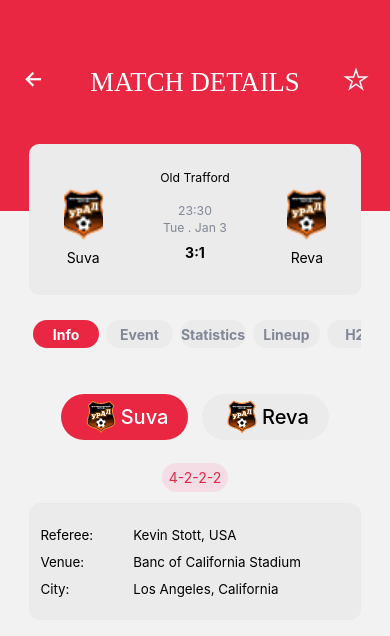
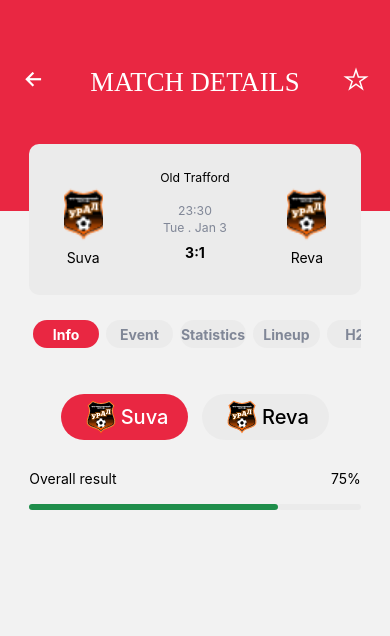
Before and after one commit to nitinjaipur/FootSkore, a React Native app: screen /MatchDetail in a window 390 px wide. Shown: the top 636 px of the page. Built offline with nearby package versions, Linux system fonts and the light colour scheme.

Commit message:
added SimpleProgressBar component, date 04/08/2023

```diff
--- a/src/components/card/matchStaticsDetailCard.js
+++ b/src/components/card/matchStaticsDetailCard.js
@@ -5,20 +5,23 @@ import { themeDefault } from '../../theme/index';
 
 const style = StyleSheet.create({
   main: {
-    height: '20%',
+    height: '90%',
     width: '100%',
     borderRadius: s(10),
     backgroundColor: themeDefault.colors.lightGray,
     padding: s(10),
     flexDirection: 'row',
-    alignItems: 'center'
+    alignItems: 'center',
   },
   key: {
-    width: '30%',
-    rowGap: s(10)
+    width: '40%',
+    rowGap: s(14)
   },
   value: {
-    rowGap: s(10)
+    rowGap: s(10),
+    flex: 1,
+    alignItems: 'flex-end',
+    rowGap: s(14)
   },
   text: {
     fontSize: s(12)
@@ -29,14 +32,40 @@ const MatchStaticsDetailCard = () => {
   return (
     <View style={style.main}>
       <View style={style.key}>
-        <Text style={style.text}>Referee:</Text>
-        <Text style={style.text}>Venue:</Text>
-        <Text style={style.text}>City:</Text>
+        <Text style={style.text}>Shots on Goal</Text>
+        <Text style={style.text}>Shots off Goal</Text>
+        <Text style={style.text}>Shots outsidebox</Text>
+        <Text style={style.text}>Total Shots</Text>
+        <Text style={style.text}>Total Shots</Text>
+        <Text style={style.text}>Blocked Shots</Text>
+        <Text style={style.text}>Fouls</Text>
+        <Text style={style.text}>Corner Kicks</Text>
+        <Text style={style.text}>Offside</Text>
+        <Text style={style.text}>Ball Possession</Text>
+        <Text style={style.text}>Yellow Cards</Text>
+        <Text style={style.text}>Red Card</Text>
+        <Text style={style.text}>Golkeeper Saves</Text>
+        <Text style={style.text}>Total passes</Text>
+        <Text style={style.text}>Passes accurate</Text>
+        <Text style={style.text}>Passes %</Text>
       </View>
       <View style={style.value}>
-        <Text style={style.text}>Kevin Stott, USA</Text>
-        <Text style={style.text}>Banc of California Stadium</Text>
-        <Text style={style.text}>Los Angeles, California</Text>
+        <Text style={style.text}>0</Text>
+        <Text style={style.text}>5</Text>
+        <Text style={style.text}>1</Text>
+        <Text style={style.text}>0</Text>
+        <Text style={style.text}>0</Text>
+        <Text style={style.text}>0</Text>
+        <Text style={style.text}>0</Text>
+        <Text style={style.text}>5</Text>
+        <Text style={style.text}>1</Text>
+        <Text style={style.text}>0</Text>
+        <Text style={style.text}>0</Text>
+        <Text style={style.text}>0</Text>
+        <Text style={style.text}>1</Text>
+        <Text style={style.text}>0</Text>
+        <Text style={style.text}>0</Text>
+        <Text style={style.text}>0</Text>
       </View>
     </View>
   );
--- a/src/components/index.js
+++ b/src/components/index.js
@@ -18,5 +18,6 @@ import { MatchTeamCard } from './card/matchTeamCard';
 import { MatchLineupScoreCard } from './card/matchLineupScoreCard';
 import { MatchLineupDetailCard } from './card/matchLineupDetailCard';
 import { MatchStaticsDetailCard } from './card/matchStaticsDetailCard';
+import { SimpleProgressBar } from './progressBars/simpleProgressBar';
 
-export { SolidButton, HollowButton, InfoInput, PasswordInput, DisabledButton, FixtureDetailCard, SearchBox, FixtureCard, TeamCard, LiveCard, LeagueCard, InfoCard, InfoCoachCard, PlayerCard, StandingCard, MatchHeaderCard, MatchInfoCard, MatchInfoLeagueCard, MatchEventCard, MatchTeamCard, MatchLineupScoreCard, MatchLineupDetailCard, MatchStaticsDetailCard };
+export { SolidButton, HollowButton, InfoInput, PasswordInput, DisabledButton, FixtureDetailCard, SearchBox, FixtureCard, TeamCard, LiveCard, LeagueCard, InfoCard, InfoCoachCard, PlayerCard, StandingCard, MatchHeaderCard, MatchInfoCard, MatchInfoLeagueCard, MatchEventCard, MatchTeamCard, MatchLineupScoreCard, MatchLineupDetailCard, MatchStaticsDetailCard, SimpleProgressBar };
--- /dev/null
+++ b/src/components/progressBars/simpleProgressBar.js
@@ -0,0 +1,51 @@
+import React from 'react';
+import { View, Text, StyleSheet } from 'react-native';
+import {s, vs, ms, mvs} from 'react-native-size-matters';
+import { themeDefault } from '../../theme/index';
+
+var x = 75;
+
+const style = StyleSheet.create({
+  main: {
+    height: '10%',
+    justifyContent: 'space-between'
+  },
+  text: {
+    flex: 1,
+    flexDirection: 'row',
+    justifyContent: 'space-between',
+    alignItems: 'center'
+  },
+  bottom: {
+    flexDirection: 'row',
+  },
+  left: {
+    borderWidth: s(3),
+    borderRadius: s(5),
+    width: `${x}%`,
+    borderColor: themeDefault.colors.green,
+  },
+  right: {
+    borderWidth: s(3),
+    borderRadius: s(5),
+    width: `${100-x}%`,
+    borderColor: themeDefault.colors.lightGray
+  }
+});
+
+const SimpleProgressBar = () => {
+  return(
+    <View style={style.main}>
+      <View style={style.text}>
+        <Text>Overall result</Text>
+        <Text>{x}%</Text>
+      </View>
+      <View style={style.bottom}>
+        <View style={style.left}></View>
+        <View style={style.right}></View>
+      </View>
+    </View>
+  );
+}
+
+export { SimpleProgressBar };
--- a/src/screens/matchDetailScreens/matchDetail.js
+++ b/src/screens/matchDetailScreens/matchDetail.js
@@ -2,7 +2,7 @@ import React, { useState } from 'react';
 import { View, ScrollView, Text, FlatList, Image, StyleSheet, StatusBar} from 'react-native';
 import { s, vs, ms, mvs } from 'react-native-size-matters';
 import Icon from 'react-native-vector-icons/Ionicons';
-import { SearchBox, FixtureCard, TeamCard, LiveCard, LeagueCard, InfoCard, InfoCoachCard, PlayerCard, StandingCard, MatchHeaderCard, MatchInfoCard, MatchInfoLeagueCard, MatchEventCard, MatchTeamCard, MatchLineupScoreCard, MatchLineupDetailCard, MatchStaticsDetailCard } from '../../components/index';
+import { SearchBox, FixtureCard, TeamCard, LiveCard, LeagueCard, InfoCard, InfoCoachCard, PlayerCard, StandingCard, MatchHeaderCard, MatchInfoCard, MatchInfoLeagueCard, MatchEventCard, MatchTeamCard, MatchLineupScoreCard, MatchLineupDetailCard, MatchStaticsDetailCard, SimpleProgressBar } from '../../components/index';
 import { themeDefault } from '../../theme/index';
 
 const style = StyleSheet.create({
@@ -97,8 +97,7 @@ const MatchDetail = () => {
 
           <View style={style.cardContainer}>
             <MatchTeamCard />
-            <MatchLineupScoreCard />
-            <MatchStaticsDetailCard />
+            <SimpleProgressBar />
           </View>
 
         </View>
```
